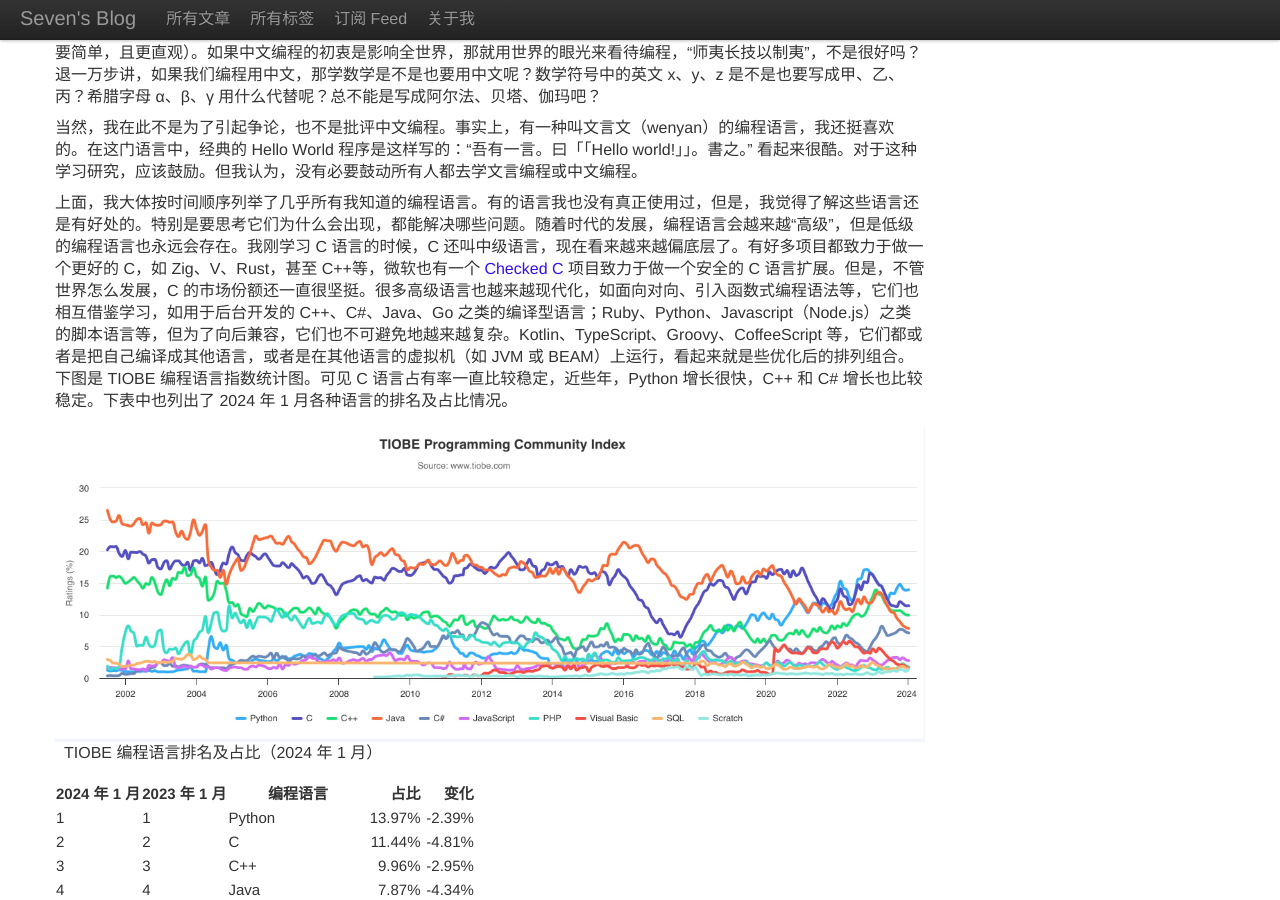
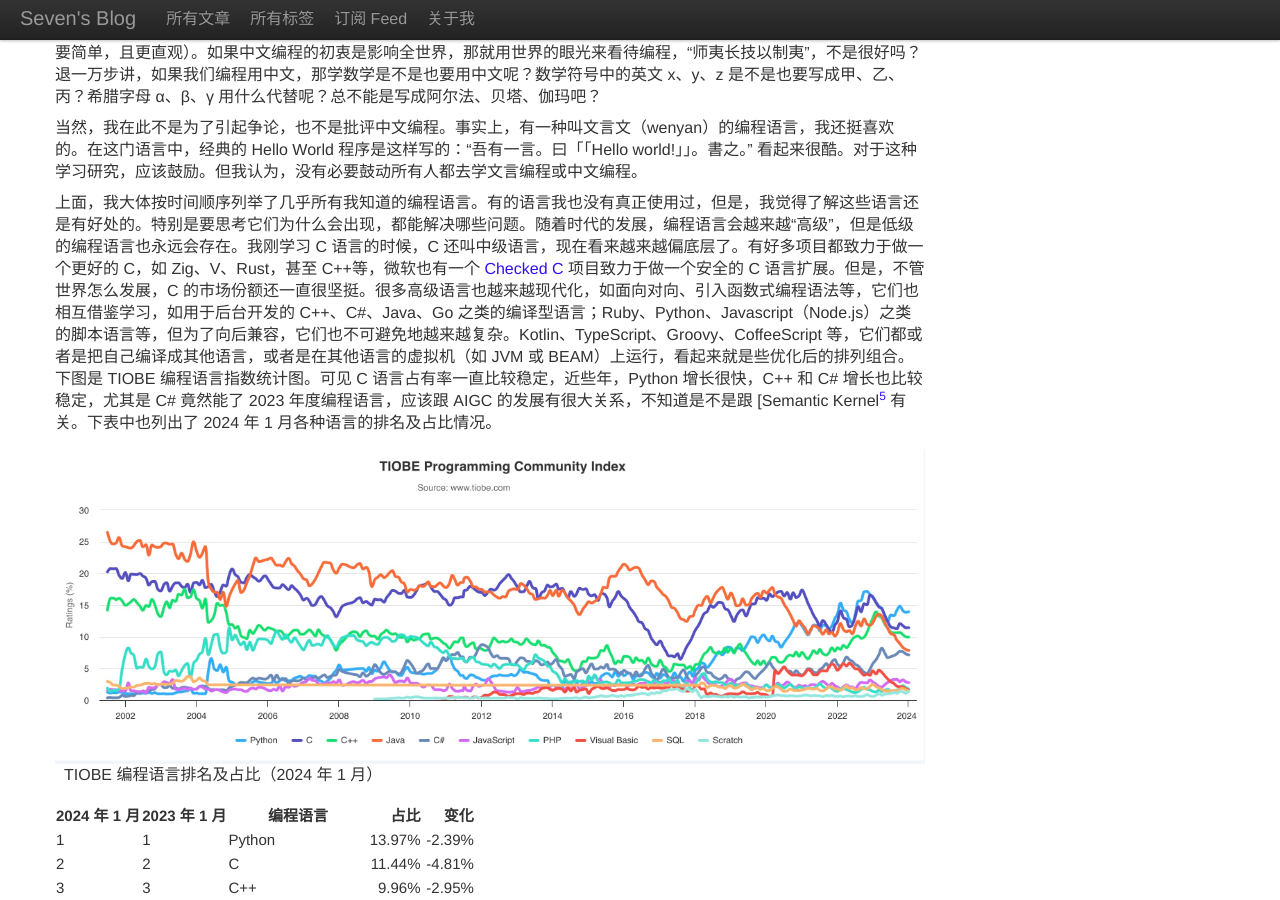
Before and after one commit to seven1240/seven1240.github.com, a Jekyll site: the page built from _posts/2024-01-14-programming-languages.md, in a window 1280 px wide and 900 px high, scrolled down 7935 px. Built offline with Jekyll 4.4.1, drawn with Linux system fonts in a browser that asks for light colours; some of the changed text lies outside the part shown.

Commit message:
add semantic kernel

```diff
--- a/_posts/2024-01-14-programming-languages.md
+++ b/_posts/2024-01-14-programming-languages.md
@@ -156,7 +156,9 @@ MoonBit 是由前 OCaml 核心团队开发成员、ReScript 作者张宏波带
 
 当然，我在此不是为了引起争论，也不是批评中文编程。事实上，有一种叫文言文（wenyan）的编程语言，我还挺喜欢的。在这门语言中，经典的 Hello World 程序是这样写的：“吾有一言。曰「「Hello world!」」。書之。” 看起来很酷。对于这种学习研究，应该鼓励。但我认为，没有必要鼓动所有人都去学文言编程或中文编程。
 
-上面，我大体按时间顺序列举了几乎所有我知道的编程语言。有的语言我也没有真正使用过，但是，我觉得了解这些语言还是有好处的。特别是要思考它们为什么会出现，都能解决哪些问题。随着时代的发展，编程语言会越来越“高级”，但是低级的编程语言也永远会存在。我刚学习 C 语言的时候，C 还叫中级语言，现在看来越来越偏底层了。有好多项目都致力于做一个更好的 C，如 Zig、V、Rust，甚至 C++等，微软也有一个 [Checked C](https://github.com/microsoft/checkedc) 项目致力于做一个安全的 C 语言扩展。但是，不管世界怎么发展，C 的市场份额还一直很坚挺。很多高级语言也越来越现代化，如面向对向、引入函数式编程语法等，它们也相互借鉴学习，如用于后台开发的 C++、C#、Java、Go 之类的编译型语言；Ruby、Python、Javascript（Node.js）之类的脚本语言等，但为了向后兼容，它们也不可避免地越来越复杂。Kotlin、TypeScript、Groovy、CoffeeScript 等，它们都或者是把自己编译成其他语言，或者是在其他语言的虚拟机（如 JVM 或 BEAM）上运行，看起来就是些优化后的排列组合。下图是 TIOBE 编程语言指数统计图。可见 C 语言占有率一直比较稳定，近些年，Python 增长很快，C++ 和 C# 增长也比较稳定。下表中也列出了 2024 年 1 月各种语言的排名及占比情况。
+上面，我大体按时间顺序列举了几乎所有我知道的编程语言。有的语言我也没有真正使用过，但是，我觉得了解这些语言还是有好处的。特别是要思考它们为什么会出现，都能解决哪些问题。随着时代的发展，编程语言会越来越“高级”，但是低级的编程语言也永远会存在。我刚学习 C 语言的时候，C 还叫中级语言，现在看来越来越偏底层了。有好多项目都致力于做一个更好的 C，如 Zig、V、Rust，甚至 C++等，微软也有一个 [Checked C](https://github.com/microsoft/checkedc) 项目致力于做一个安全的 C 语言扩展。但是，不管世界怎么发展，C 的市场份额还一直很坚挺。很多高级语言也越来越现代化，如面向对向、引入函数式编程语法等，它们也相互借鉴学习，如用于后台开发的 C++、C#、Java、Go 之类的编译型语言；Ruby、Python、Javascript（Node.js）之类的脚本语言等，但为了向后兼容，它们也不可避免地越来越复杂。Kotlin、TypeScript、Groovy、CoffeeScript 等，它们都或者是把自己编译成其他语言，或者是在其他语言的虚拟机（如 JVM 或 BEAM）上运行，看起来就是些优化后的排列组合。下图是 TIOBE 编程语言指数统计图。可见 C 语言占有率一直比较稳定，近些年，Python 增长很快，C++ 和 C# 增长也比较稳定，尤其是 C# 竟然能了 2023 年度编程语言，应该跟 AIGC 的发展有很大关系，不知道是不是跟 [Semantic Kernel[^semantic-kernel] 有关。下表中也列出了 2024 年 1 月各种语言的排名及占比情况。
+
+[^semantic-kernel]: Semantic Kernel 是一个集成了各种大模型 API 的开发框架和 SDK，支持 C#、Python 和 Java，参见： <https://github.com/microsoft/semantic-kernel> 。
 
 ![TIOBE编程语言指数](/imgs/tiobe-2024.jpg)
 
```
